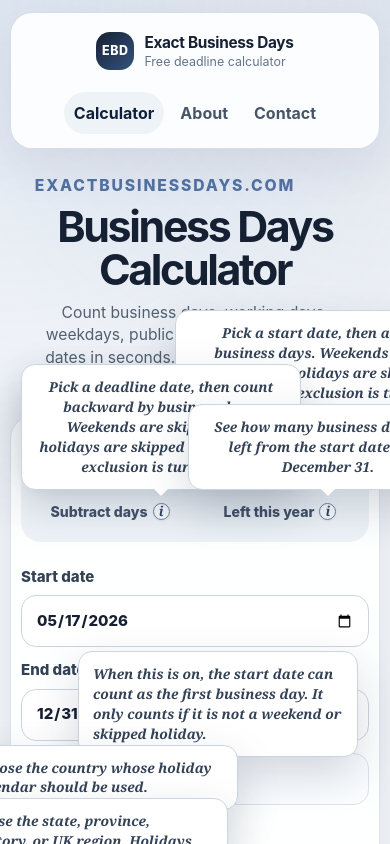
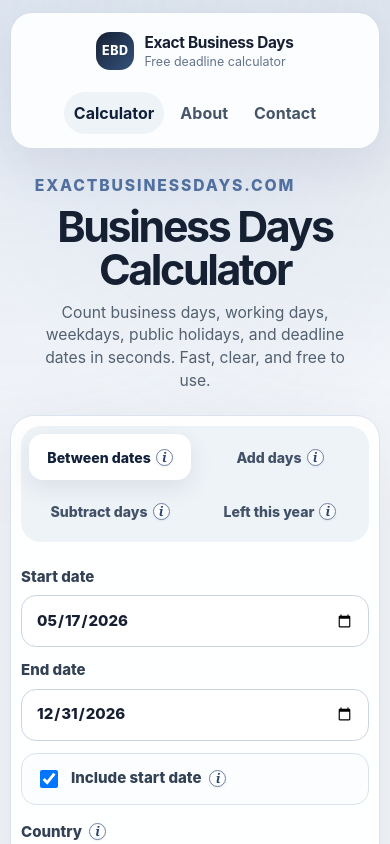
Before and after one commit to marcusaliaga/exactbusinessdays, a React (Vite) app: page / in a window 390 px wide. Shown: the top 844 px of the page. Built offline with nearby package versions, Linux system fonts and the light colour scheme.

Commit message:
Fix tooltip display and info icon shape

```diff
--- a/src/styles/index.css
+++ b/src/styles/index.css
@@ -245,16 +245,22 @@
 
 .info-tooltip {
   position: relative;
-  display: inline-grid;
-  place-items: center;
+  display: inline-flex;
+  align-items: center;
+  justify-content: center;
+  flex: 0 0 18px;
   width: 18px;
   height: 18px;
+  min-width: 18px;
+  min-height: 18px;
+  aspect-ratio: 1 / 1;
+  box-sizing: border-box;
   border: 1.8px solid #6f819f;
-  border-radius: 999px;
-  background: rgba(255, 255, 255, 0.72);
+  border-radius: 50%;
+  background: rgba(255, 255, 255, 0.76);
   color: #2d466f;
   font-family: Georgia, "Times New Roman", serif;
-  font-size: 0.88rem;
+  font-size: 0.86rem;
   font-style: italic;
   font-weight: 700;
   line-height: 1;
@@ -263,9 +269,7 @@
   box-shadow: 0 1px 2px rgba(26, 43, 74, 0.08);
 }
 
-
 .info-tooltip:hover,
-.info-tooltip:focus,
 .info-tooltip:focus-visible {
   border-color: #223a63;
   background: #ffffff;
@@ -276,8 +280,8 @@
   position: absolute;
   right: 50%;
   bottom: calc(100% + 10px);
-  transform: translateX(50%);
-  z-index: 20;
+  transform: translateX(50%) translateY(2px);
+  z-index: 30;
   width: min(320px, 78vw);
   padding: 12px 14px;
   border: 1px solid #cbd5e1;
@@ -286,11 +290,14 @@
   box-shadow: 0 18px 44px rgba(26, 43, 74, 0.18);
   color: #334155;
   font-size: 0.86rem;
+  font-style: normal;
+  font-family: Inter, system-ui, -apple-system, BlinkMacSystemFont, "Segoe UI", sans-serif;
   font-weight: 600;
   line-height: 1.45;
   opacity: 0;
+  visibility: hidden;
   pointer-events: none;
-  transition: opacity 140ms ease, transform 140ms ease;
+  transition: opacity 140ms ease, visibility 140ms ease, transform 140ms ease;
 }
 
 .tooltip-text::after {
@@ -305,18 +312,9 @@
 }
 
 .info-tooltip:hover .tooltip-text,
-.info-tooltip:focus .tooltip-text,
-.info-tooltip:focus-visible
-.info-tooltip:hover,
-.info-tooltip:focus,
-.info-tooltip:focus-visible {
-  border-color: #223a63;
-  background: #ffffff;
-  color: #16243d;
-}
-
-.tooltip-text {
+.info-tooltip:focus-visible .tooltip-text {
   opacity: 1;
+  visibility: visible;
   transform: translateX(50%) translateY(-2px);
 }
 
@@ -750,13 +748,7 @@
   }
 }
 
-@media (max-width: 440px) {
-  .info-tooltip {
-    width: 17px;
-    height: 17px;
-    font-size: 0.84rem;
-  }
-}
+
 
 /* Holiday toggle label patch */
 .holiday-toggle-card {
@@ -848,3 +840,18 @@
     font-size: 0.95rem;
   }
 }
+
+@media (max-width: 440px) {
+  .info-tooltip {
+    flex-basis: 17px;
+    width: 17px;
+    height: 17px;
+    min-width: 17px;
+    min-height: 17px;
+    font-size: 0.82rem;
+  }
+
+  .tooltip-text {
+    width: min(280px, 78vw);
+  }
+}
```
